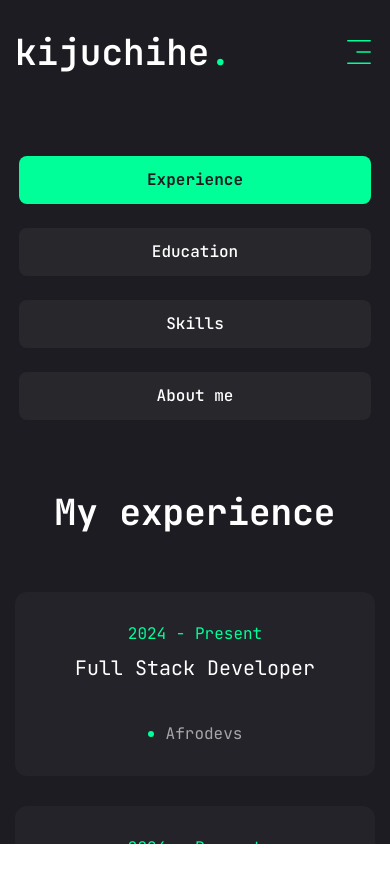
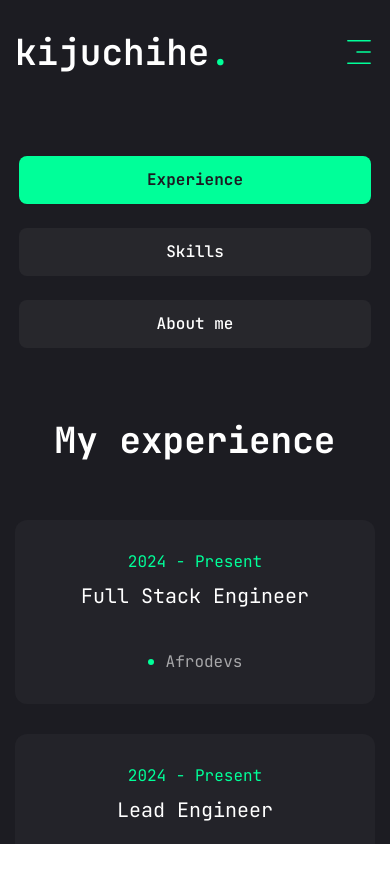
Before and after one commit to kijuchihe/portfolio, a Next.js app: page /resume in a window 390 px wide. Shown: the top 882 px of the page. Built offline with nearby package versions, Linux system fonts and the light colour scheme.

Commit message:
Add click link to toggle mobile nav

```diff
--- a/app/resume/page.tsx
+++ b/app/resume/page.tsx
@@ -1,4 +1,4 @@
-"use client";
+'use client';
 
 import {
   FaHtml5,
@@ -7,59 +7,65 @@ import {
   FaReact,
   // FaFigma,
   FaNodeJs,
-} from "react-icons/fa";
+  FaFigma,
+} from 'react-icons/fa';
 import {
   SiTailwindcss,
   SiDjango,
   SiNextdotjs,
   SiAmazonaws,
   SiDocker,
-  SiPython
-} from "react-icons/si";
+  SiPython,
+} from 'react-icons/si';
 
 // about data
 const about = {
-  title: "About me",
+  title: 'About me',
   description:
-    "Lorem ipsum dolor, sit amet consectetur adipisicing elit. Debitis ipsam quod pariatur!",
+    'A dedicated full-stack engineer who always strives for excellence, embraces continuous learning, and aims to make a positive impact on any team.',
   info: [
-    { fieldName: "Name", fieldValue: "Luke Coleman" },
-    { fieldName: "Phone", fieldValue: "+234 903 581 0428" },
-    { fieldName: "Experience", fieldValue: "3+ Years" },
-    { fieldName: "Skype", fieldValue: "kijuchihe" },
-    { fieldName: "Nationality", fieldValue: "Nigerian/Ghanaian" },
-    { fieldName: "Email", fieldValue: "kijuchihe@gmail.com" },
-    { fieldName: "Freelance", fieldValue: "Available" },
-    { fieldName: "Languages", fieldValue: "English" },
+    { fieldName: 'Name', fieldValue: 'Kingsley Ihemelandu' },
+    { fieldName: 'Phone', fieldValue: '+234 903 581 0428' },
+    { fieldName: 'Experience', fieldValue: '3+ Years' },
+    { fieldName: 'Twitter', fieldValue: 'kijuchihe' },
+    { fieldName: 'Nationality', fieldValue: 'Nigerian' },
+    { fieldName: 'Email', fieldValue: 'kingiheme2005@gmail.com' },
+    { fieldName: 'Freelance', fieldValue: 'Available' },
+    { fieldName: 'Languages', fieldValue: 'English' },
   ],
 };
 
 // experience data
 
 const experience = {
-  icon: "",
-  title: "My experience",
-  description: "",
+  icon: '',
+  title: 'My experience',
+  description: '',
   items: [
     {
-      company: "Afrodevs",
-      position: "Full Stack Developer",
-      duration: "2024 - Present",
+      company: 'Afrodevs',
+      position: 'Full Stack Engineer',
+      duration: '2024 - Present',
     },
     {
-      company: "Simesta AI",
-      position: "Lead Engineer",
-      duration: "2024 - Present",
+      company: 'Simesta AI',
+      position: 'Lead Engineer',
+      duration: '2024 - Present',
     },
     {
-      company: "Kmavi",
-      position: "Founder",
-      duration: "2024 - Present",
+      company: 'Kmavi',
+      position: 'Founder',
+      duration: '2024 - Present',
     },
     {
-      company: "Eccles IT Ltd.",
-      position: "Full Stack Engineering Intern",
-      duration: "2022 - Present",
+      company: 'Octave Inc.',
+      position: 'Frontend Developer',
+      duration: '2023 - 2023',
+    },
+    {
+      company: 'Eccles IT Ltd.',
+      position: 'Full Stack Engineering Intern',
+      duration: '2022 - 2022',
     },
   ],
 };
@@ -67,48 +73,48 @@ const experience = {
 // education data
 
 const education = {
-  icon: "",
-  title: "My Education",
-  description: "",
+  icon: '',
+  title: 'My Education',
+  description: '',
   items: [
     {
-      institution: "University of Lagos",
-      degree: "BSc. Systems Engineering",
-      duration: "2020 - 2027",
+      institution: 'University of Lagos',
+      degree: 'BSc. Systems Engineering',
+      duration: '2020 - 2027',
     },
   ],
 };
 
 const skills = {
-  title: "My skills",
-  description: "",
-  slillList: [
-    { icon: <FaHtml5 />, name: "HTML5" },
-    { icon: <FaCss3 />, name: "CSS3" },
-    { icon: <FaJs />, name: "JavaScript" },
-    { icon: <SiPython />, name: "Python" },
-    { icon: <FaReact />, name: "ReactJS" },
-    // { icon: <FaFigma />, name: "Figma" },
-    { icon: <FaNodeJs />, name: "NodeJS" },
-    { icon: <SiTailwindcss />, name: "Tailwind CSS" },
-    // { icon: <SiDjango />, name: "Django" },
-    { icon: <SiNextdotjs />, name: "Next.js" },
-    { icon: <SiAmazonaws />, name: "Amazon Web Services" },
-    { icon: <SiDocker />, name: "Docker" },
+  title: 'My skills',
+  description: '',
+  skillList: [
+    { icon: <FaHtml5 />, name: 'HTML5' },
+    { icon: <FaCss3 />, name: 'CSS3' },
+    { icon: <FaJs />, name: 'JavaScript' },
+    { icon: <SiPython />, name: 'Python' },
+    { icon: <FaReact />, name: 'ReactJS' },
+    { icon: <FaFigma />, name: 'Figma' },
+    { icon: <FaNodeJs />, name: 'NodeJS' },
+    { icon: <SiTailwindcss />, name: 'Tailwind CSS' },
+    { icon: <SiDjango />, name: 'Django' },
+    { icon: <SiNextdotjs />, name: 'Next.js' },
+    // { icon: <SiAmazonaws />, name: 'Amazon Web Services' },
+    // { icon: <SiDocker />, name: 'Docker' },
   ],
 };
 
-import { Tabs, TabsContent, TabsList, TabsTrigger } from "@/components/ui/tabs";
+import { Tabs, TabsContent, TabsList, TabsTrigger } from '@/components/ui/tabs';
 
 import {
   Tooltip,
   TooltipContent,
   TooltipProvider,
   TooltipTrigger,
-} from "@/components/ui/tooltip";
+} from '@/components/ui/tooltip';
 
-import { ScrollArea } from "@/components/ui/scroll-area";
-import { motion } from "framer-motion";
+import { ScrollArea } from '@/components/ui/scroll-area';
+import { motion } from 'framer-motion';
 
 const Resume = () => {
   return (
@@ -116,7 +122,7 @@ const Resume = () => {
       initial={{ opacity: 0 }}
       animate={{
         opacity: 1,
-        transition: { delay: 2.4, duration: 0.4, ease: "easeIn" },
+        transition: { delay: 2.4, duration: 0.4, ease: 'easeIn' },
       }}
       className="min-h-[80vh] flex items-center justify-center py-12 xl:py-0"
     >
@@ -127,7 +133,7 @@ const Resume = () => {
         >
           <TabsList className="flex flex-col w-full max-w-[380px] mx-auto xl:mx-0 gap-6">
             <TabsTrigger value="experience">Experience</TabsTrigger>
-            <TabsTrigger value="education">Education</TabsTrigger>
+            {/* <TabsTrigger value="education">Education</TabsTrigger> */}
             <TabsTrigger value="skills">Skills</TabsTrigger>
             <TabsTrigger value="about">About me</TabsTrigger>
           </TabsList>
@@ -202,7 +208,7 @@ const Resume = () => {
                   </p>
                 </div>
                 <ul className="grid grid-cols-2 sm:grid-cols-3 md:grid-cols-4 gap-4 xl:gap-[30px]">
-                  {skills.slillList.map((skill, index) => (
+                  {skills.skillList.map((skill, index) => (
                     <li key={index}>
                       <TooltipProvider delayDuration={100}>
                         <Tooltip>
--- a/components/Header.tsx
+++ b/components/Header.tsx
@@ -1,13 +1,13 @@
-import Link from "next/link";
-import { Button } from "./ui/button";
-import Nav from "./Nav";
-import MobileNav from "./MobileNav";
+import Link from 'next/link';
+import { Button } from './ui/button';
+import Nav from './Nav';
+import MobileNav from './MobileNav';
 const Header = () => {
   return (
-    <header className="py-8 xl:py-12 text-white">
+    <header className="py-8 xl:py-12 text-white sticky top-0 left-0 z-50 bg-primary">
       <div className="container mx-auto flex justify-between items-center">
         {/* Logo */}
-        <Link href={"/"}>
+        <Link href={'/'}>
           <h1 className="text-4xl font-semibold">
             kijuchihe<span className="text-accent">.</span>
           </h1>
@@ -16,7 +16,7 @@ const Header = () => {
         {/* Desktop nav & hire me button*/}
         <div className="hidden xl:flex items-center gap-8">
           <Nav />
-          <Link href={"/contact"}>
+          <Link href={'/contact'}>
             <Button>Hire me</Button>
           </Link>
         </div>
--- a/components/MobileNav.tsx
+++ b/components/MobileNav.tsx
@@ -1,16 +1,16 @@
-"use client";
+'use client';
 
-import { Sheet, SheetContent, SheetTrigger } from "@/components/ui/sheet";
-import Link from "next/link";
-import { usePathname } from "next/navigation";
-import { CiMenuFries } from "react-icons/ci";
+import { Sheet, SheetContent, SheetTrigger } from '@/components/ui/sheet';
+import Link from 'next/link';
+import { usePathname } from 'next/navigation';
+import { CiMenuFries } from 'react-icons/ci';
 
 const links = [
-  { name: "home", path: "/" },
-  { name: "services", path: "/services" },
-  { name: "resume", path: "/resume" },
-  { name: "work", path: "/work" },
-  { name: "contact", path: "/contact" },
+  { name: 'home', path: '/' },
+  { name: 'services', path: '/services' },
+  { name: 'resume', path: '/resume' },
+  { name: 'work', path: '/work' },
+  { name: 'contact', path: '/contact' },
 ];
 
 const MobileNav = () => {
@@ -35,10 +35,10 @@ const MobileNav = () => {
               href={link.path}
               key={index}
               className={`${
-                link.path === pathname && "text-accent border-b-2 border-accent"
+                link.path === pathname && 'text-accent border-b-2 border-accent'
               } text-xl capitalize hover:text-accent transition-all`}
             >
-              {link.name}
+              <SheetTrigger>{link.name}</SheetTrigger>
             </Link>
           ))}
         </nav>
```
Also changed, not shown: components/Nav.tsx (+9 -9 lines).
